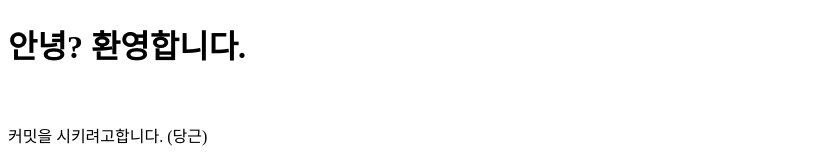
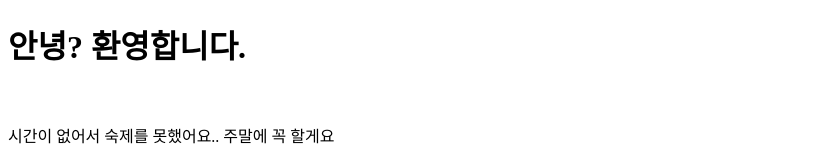
Before and after one commit to jimni0221/jimni0221.github.io, a plain HTML site: page index.html in a window 1280 px wide. Shown: the top 161 px of the page, without its empty margins (0-831 px from the left). Drawn offline with Linux system fonts and the light colour scheme.

Commit message:
no message

```diff
--- a/index.html
+++ b/index.html
@@ -7,7 +7,7 @@
     <title> 지므니홈 </title>
       <body>
        <h1>안녕? 환영합니다.</h1> <br />
-       <p> 커밋을 시키려고합니다. (당근) </p>
+       <p> 시간이 없어서 숙제를 못했어요.. 주말에 꼭 할게요 </p>
        <img src ="https://raw.githubusercontent.com/jimni0221/jimni0221.github.io/master/%EC%96%91%EC%A1%B0%EB%8F%99%EC%8B%A0%EB%85%84%ED%9A%8C_%EC%B5%9C%EC%A2%85.002.png">
 
       </body>
```
